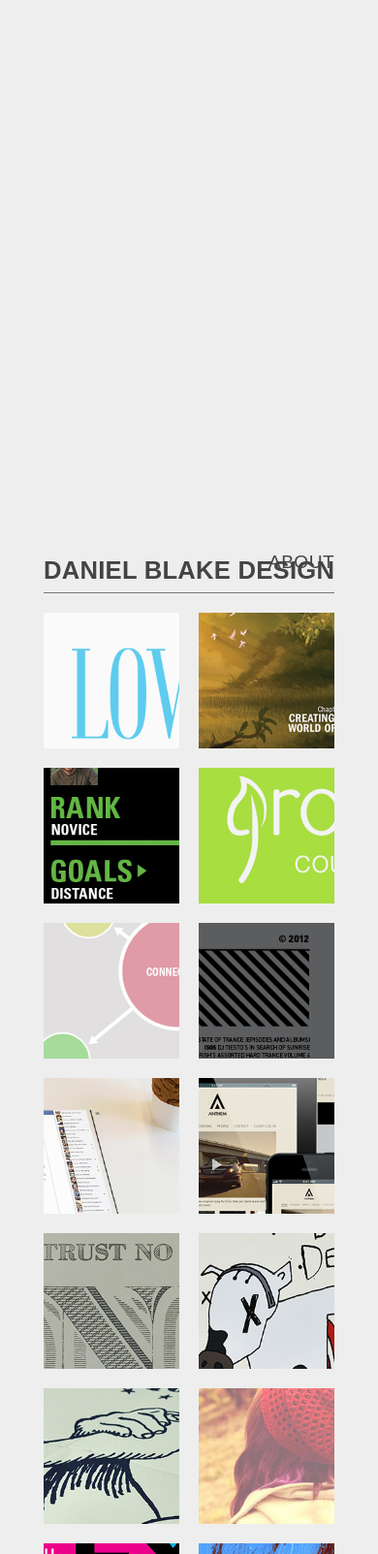
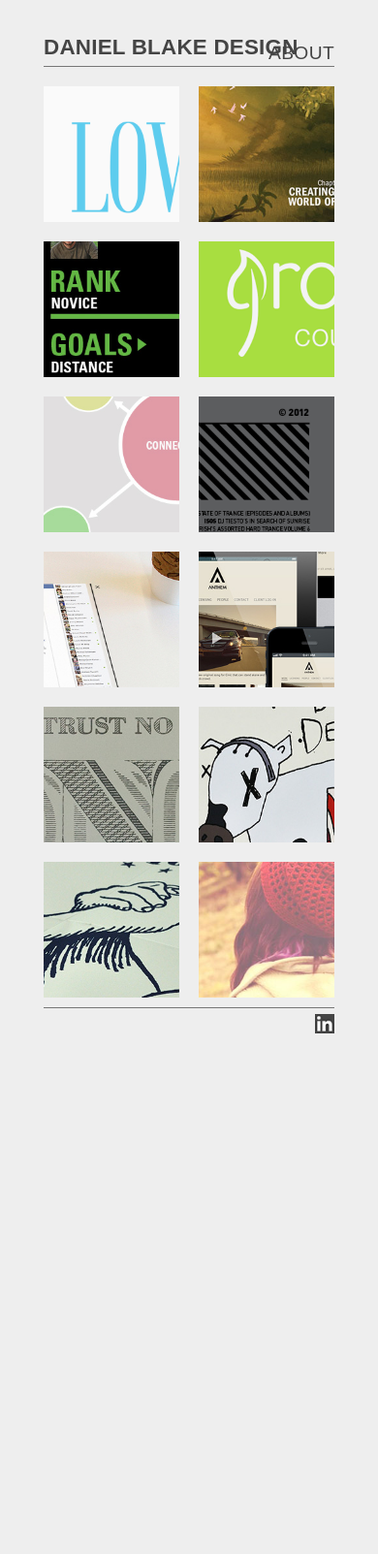
Before and after one commit to dmbdesignpdx/dmbdesignpdx.github.io, a Jekyll site: the page built from index.html, in a window 390 px wide. Shown: the whole page at 97% size. Built offline with Jekyll 4.4.1, drawn with Linux system fonts in a browser that asks for light colours; nearby versions of some CDN libraries; some web fonts are replaced; Markdown is read by kramdown in place of the engine named in the settings.

Commit message:
updated files locally

```diff
--- a/css/style.css
+++ b/css/style.css
@@ -342,7 +342,6 @@
 }
 
 
-
 @media only screen and (max-width: 500px) {
 
 body {
@@ -352,6 +351,7 @@
 .fullcontainer {
     width: 320px;
     height: 418px;
+    margin-top: 0px;
 }
 
 .topcontainer {
@@ -381,7 +381,7 @@
 
 .dmbAbout {
     width: 320px;
-    height: 330px;
+    height: 960px;
     bottom: -330px;
 }
 
@@ -391,12 +391,24 @@
 }
 
 p.dinfo {
-    margin-top: 1px;
+    top: -4px;
+    right: 10px;
 }
 
-p.mobileinfo {
-    margin-top: 1px;
+h1.dmbDesign {
+    font-size: 1.4em;
+    top: -9px;
+    left: 10px;
 }
 
+.linkedin {
+    top: 4px;
+}
+
+.closeProjects {
+    width: 40px;
+    height: 40px;
+    background-size: 40px 40px;
+}
 
 }
--- a/js/mainScript.js
+++ b/js/mainScript.js
@@ -31,10 +31,16 @@
         smallScreen = false;
     }
     if(smallScreen) {
-        $(".dmbAbout").css('bottom', '-330px');
+        $(".dmbAbout").css('bottom', '-960px');
+        $("#13").hide();
+        $("#14").hide();
+        $("#15").hide();
     }
     else {
         $(".dmbAbout").css('bottom', '-500px');
+        $("#13").show();
+        $("#14").show();
+        $("#15").show();
     }
     if((smallScreen && aboutInfo) || (!smallScreen && aboutInfo)) {
         $(".dmbAbout").css('bottom', '0px');
@@ -48,7 +54,7 @@
     }
     if(smallScreen)
     {
-        $(".fullcontainer").css('margin-top', (mainPosSmall - 20)+'px');
+        $(".fullcontainer").css('margin-top', '30px');
     }
 }
 
@@ -77,16 +83,16 @@
 
 function showAbout() {
     if(!aboutInfo) {
-        $(".dmbAbout").animate({bottom: "0px"}, 1000);
+        $(".dmbAbout").animate({bottom: "0px"}, 1200);
         aboutInfo = true;
         $(".dinfo").html("CLOSE");
     }
     else {
         if(!smallScreen) {
-            $(".dmbAbout").animate({bottom: "-500px"}, 1000);
+            $(".dmbAbout").animate({bottom: "-500px"}, 1200);
         }
         else {
-            $(".dmbAbout").animate({bottom: "-330px"}, 1000);
+            $(".dmbAbout").animate({bottom: "-960px"}, 1200);
         }
         aboutInfo = false;
         $(".dinfo").html("ABOUT");
```
